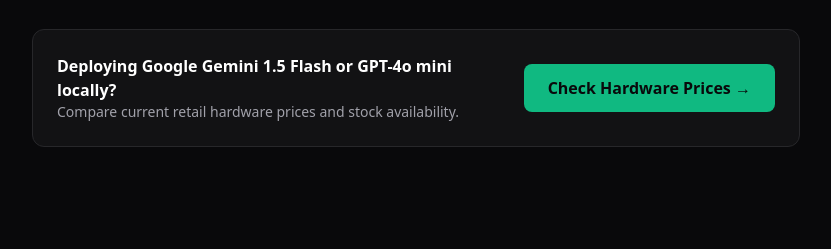
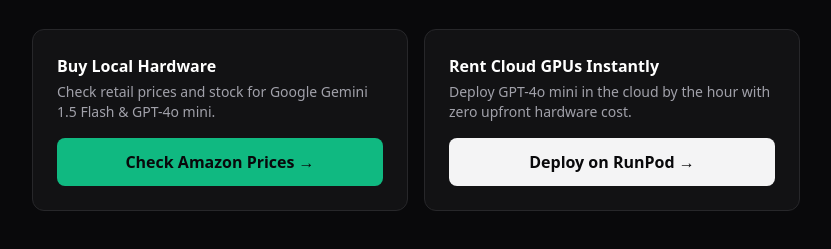
Before and after one commit to Milesrma/auto-pseo-site, a plain HTML site: page gemini-1-5-flash-vs-gpt-4o-mini-cost.html in a window 1280 px wide. Shown: the part 535-784 px from the top of the page, without its empty margins (224-1055 px from the left). Drawn offline with nearby package versions, Linux system fonts and the light colour scheme.

Commit message:
Auto-deploy: gemini-1-5-flash-vs-gpt-4o-mini-cost.html

```diff
--- a/gemini-1-5-flash-vs-gpt-4o-mini-cost.html
+++ b/gemini-1-5-flash-vs-gpt-4o-mini-cost.html
@@ -3,6 +3,7 @@
 <head>
     <meta charset="UTF-8">
     <meta name="viewport" content="width=device-width, initial-scale=1.0">
+    <meta name="google-site-verification" content="gvS5-NyCMnAS5OkAiHrTHTS2xRAIxcZDEUcyq8OG_dg" />
     <title>Gemini 1.5 Flash vs GPT-4o mini: Long-Context API Cost Calculator</title>
     <meta name="description" content="Gemini 1.5 Flash offers a massive 1-million-token context window at a price point comparable to GPT-4o mini. For analyzing entire codebases or long PDF documents, Gemini provides unmatched utility and ROI.">
     <script src="https://cdn.tailwindcss.com"></script>
@@ -33,15 +34,28 @@
             </div>
         </div>
 
-        <div class="p-6 bg-zinc-900/60 border border-zinc-800 rounded-xl flex flex-col md:flex-row items-center justify-between gap-4">
-            <div>
-                <h3 class="font-bold text-white">Deploying Google Gemini 1.5 Flash or GPT-4o mini locally?</h3>
-                <p class="text-sm text-zinc-400">Compare current retail hardware prices and stock availability.</p>
+        <div class="grid grid-cols-1 md:grid-cols-2 gap-4">
+            <div class="p-6 bg-zinc-900/60 border border-zinc-800 rounded-xl flex flex-col justify-between gap-4">
+                <div>
+                    <h3 class="font-bold text-white">Buy Local Hardware</h3>
+                    <p class="text-sm text-zinc-400 mt-1">Check retail prices and stock for Google Gemini 1.5 Flash &amp; GPT-4o mini.</p>
+                </div>
+                <a href="https://www.amazon.com/s?k=Cloud+Computing+Architecture+Guide&tag=milesrma-20" target="_blank" rel="nofollow sponsored"
+                   class="text-center bg-emerald-500 hover:bg-emerald-400 text-zinc-950 font-bold px-5 py-3 rounded-lg transition">
+                   Check Amazon Prices &rarr;
+                </a>
             </div>
-            <a href="https://www.amazon.com/s?k=Cloud+Computing+Architecture+Guide&tag=milesrma-20" target="_blank" rel="nofollow sponsored"
-               class="whitespace-nowrap bg-emerald-500 hover:bg-emerald-400 text-zinc-950 font-bold px-6 py-3 rounded-lg transition">
-               Check Hardware Prices &rarr;
-            </a>
+
+            <div class="p-6 bg-zinc-900/60 border border-zinc-800 rounded-xl flex flex-col justify-between gap-4">
+                <div>
+                    <h3 class="font-bold text-white">Rent Cloud GPUs Instantly</h3>
+                    <p class="text-sm text-zinc-400 mt-1">Deploy GPT-4o mini in the cloud by the hour with zero upfront hardware cost.</p>
+                </div>
+                <a href="https://runpod.io?ref=b0ct1u79" target="_blank" rel="nofollow sponsored"
+                   class="text-center bg-zinc-100 hover:bg-white text-zinc-950 font-bold px-5 py-3 rounded-lg transition">
+                   Deploy on RunPod &rarr;
+                </a>
+            </div>
         </div>
     </div>
 
```
